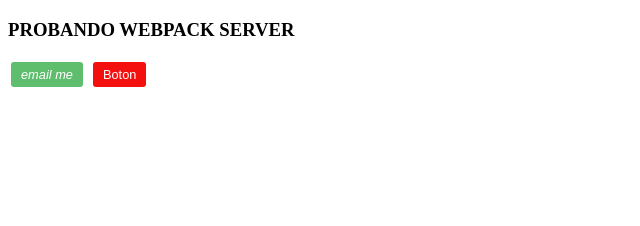
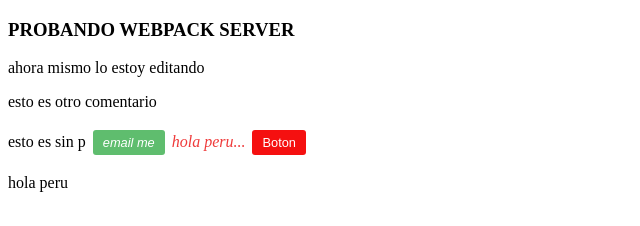
Before and after one commit to YhonatanQU/SerSJM, a website built with webpack: page index.html in a window 1280 px wide. Shown: the whole page, without its empty margins (0-640 px from the left). Built offline with nearby package versions, Linux system fonts and the light colour scheme; files whose address does not match are found by name.

Commit message:
final final

```diff
--- a/index.html
+++ b/index.html
@@ -5,18 +5,29 @@
     <meta name="viewport" content="width=s, initial-scale=1.0">
     <meta http-equiv="X-UA-Compatible" content="ie=edge">
 
-    <link rel="stylesheet" href="css/App.css">
+    <link rel="stylesheet" href="build/bundle.css">
 
     <title>SerSJM</title>
 </head>
 <body>
+
     <h3>PROBANDO WEBPACK SERVER</h3>
+
+    <p>ahora mismo lo estoy editando</p>
+
+    <p>esto es otro comentario</p>
+
+    esto es sin p
+
 
 
 
     <a href="" class="button button-active">email me</a>
+    <a href="" title="">hola peru...</a>
 
     <input type="submit" class="button button-failed" value="Boton" name="">
+
+    <p>hola peru</p>
 
 
 </body>
--- a/webpack.config.js
+++ b/webpack.config.js
@@ -36,4 +36,6 @@ module.exports={
 		})
 	]
 
+
+
 }
```
Also changed, not shown: build/bundle.css.
